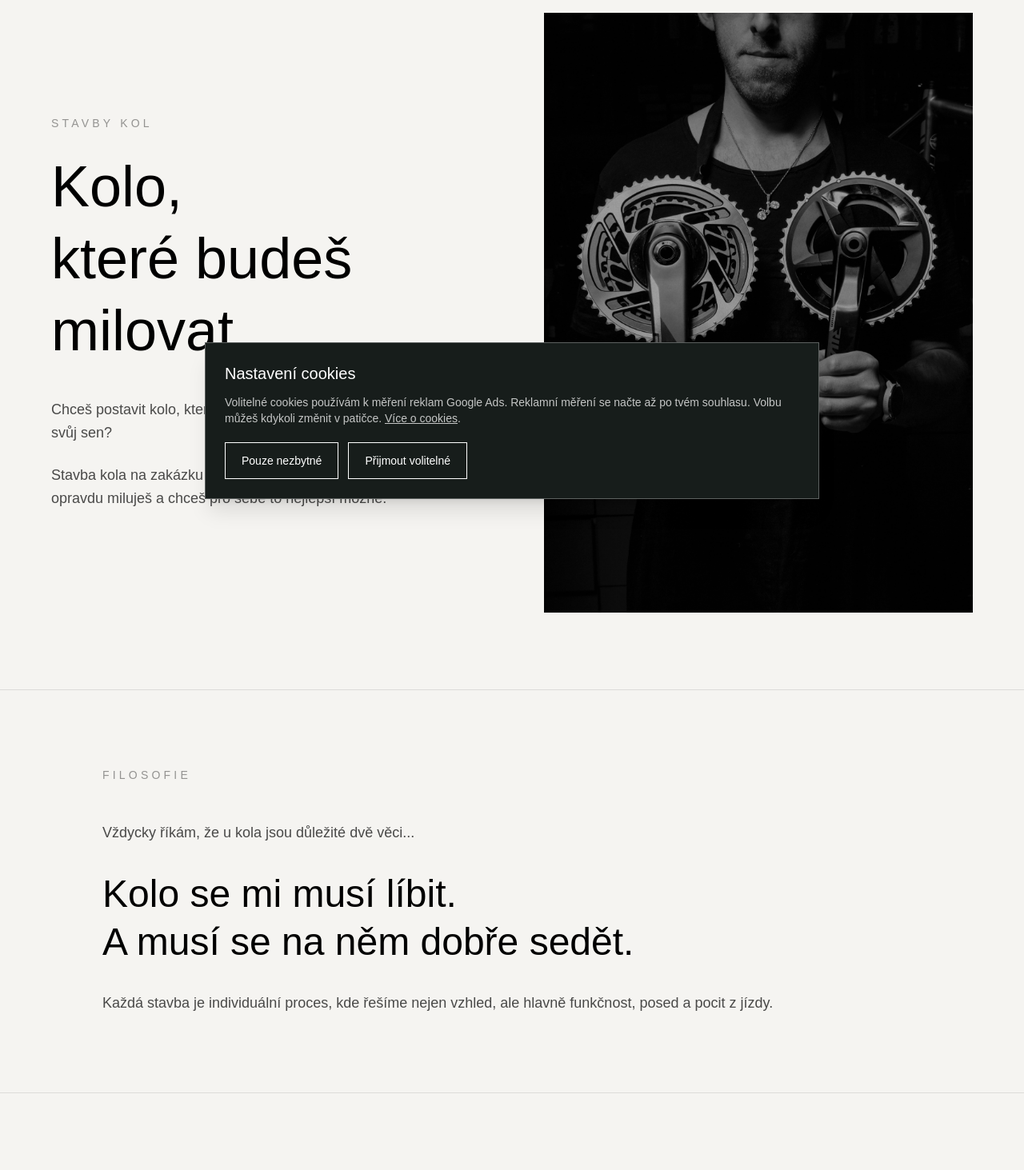
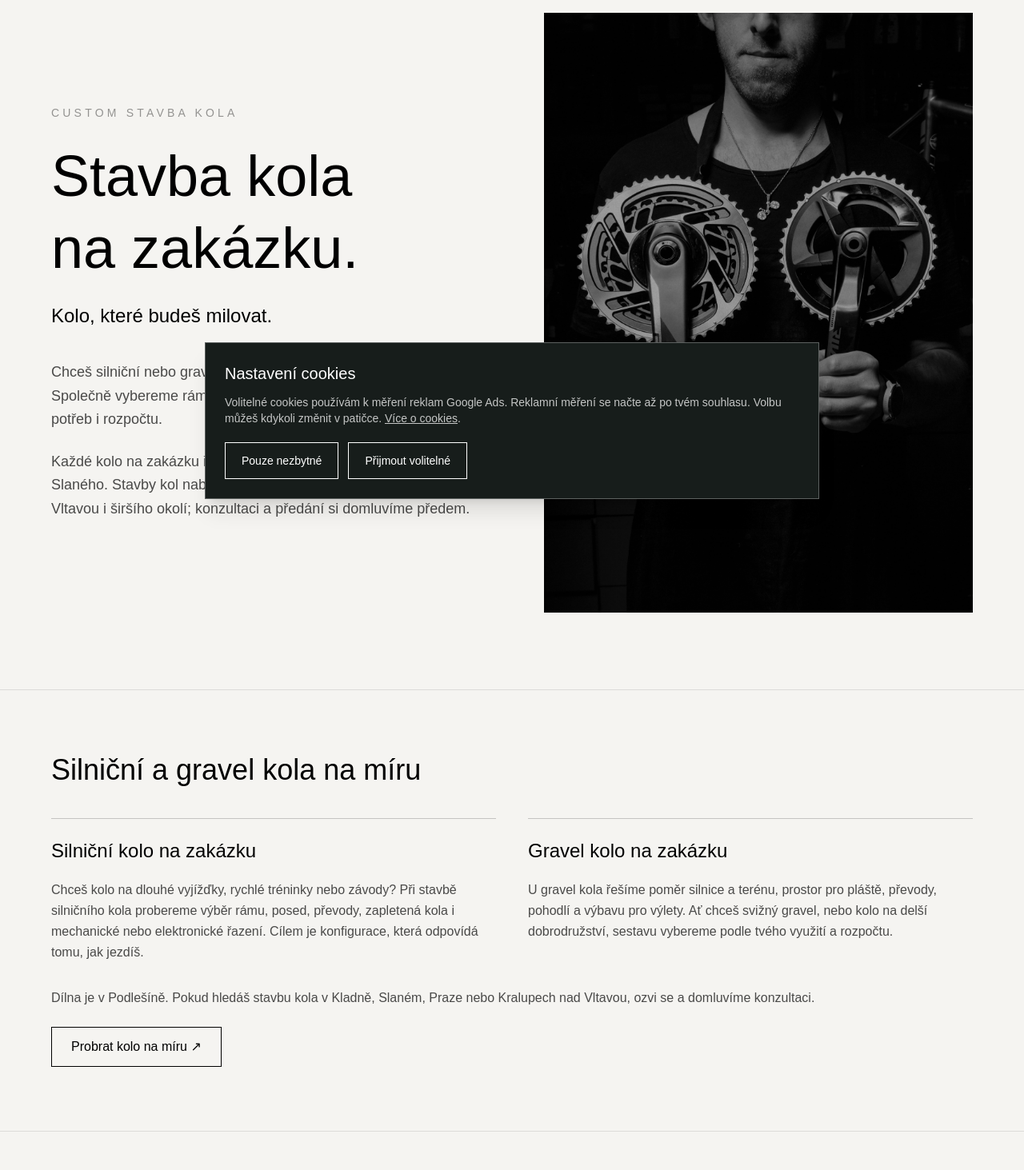
Before and after one commit to marcelboranek-beep/cyclinglab-live, a Next.js app: page /stavby-kol in a window 1280 px wide. Shown: the part 160-1623 px from the top of the page at 80% size. Built offline with nearby package versions, Linux system fonts and the light colour scheme.

Commit message:
Target custom road and gravel builds and confirmed service areas

```diff
--- a/app/servis-kol/page.tsx
+++ b/app/servis-kol/page.tsx
@@ -1,11 +1,14 @@
+import StructuredData from "../components/StructuredData";
+import { businessId, businessSchema } from "@/lib/seo";
+import { site } from "@/lib/site";
 import Image from "next/image";
 import Header from "../components/Header";
 import Footer from "../components/Footer";
 import { pageMetadata } from "@/lib/site";
 export const metadata = pageMetadata(
   "/servis-kol",
-  "Servis kol Podlešín, Slaný a okolí | Custom Cycling Lab",
-  "Individuální servis silničních, gravelových i horských kol v Podlešíně u Slaného. Pro jezdce z Kladna a okolí, se svozem kola po domluvě.",
+  "Servis kol Kladno, Slaný a okolí | Custom Cycling Lab",
+  "Servis kol pro Kladno, Slaný, Prahu a Kralupy nad Vltavou. Dílna v Podlešíně, individuální péče o silniční i gravel kola a svoz po domluvě.",
 );
 
 export default function ServisKol() {
@@ -25,7 +28,7 @@ export default function ServisKol() {
               </p>
 
               <h1 className="mt-6 text-5xl md:text-7xl font-light leading-tight">
-                Precizní servis
+                Precizní servis kol
                 <br />
                 bez kompromisů.
               </h1>
@@ -57,7 +60,7 @@ export default function ServisKol() {
         <section className="px-8 py-12 md:px-16 border-b border-black/10">
           <div className="max-w-5xl mx-auto">
             <h2 className="text-3xl font-light">
-              Servis kol pro Podlešín, Slaný, Kladno a okolí
+              Servis kol pro Kladno, Slaný, Prahu a Kralupy nad Vltavou
             </h2>
             <p className="mt-5 text-black/70">
               Dílna je v Podlešíně 161/1. O kolo se postarám individuálně, od
@@ -68,6 +71,27 @@ export default function ServisKol() {
               </a>
               .
             </p>
+            <div className="mt-8 grid grid-cols-1 md:grid-cols-2 gap-8">
+              <div>
+                <h3 className="text-xl font-light">Kladno a Slaný</h3>
+                <p className="mt-4 text-black/70">
+                  Pravidelný servis, seřízení řazení a brzd i kompletní péče o
+                  silniční, gravelová a horská kola. Kolo předáš po domluvě v
+                  dílně v Podlešíně, případně využiješ svoz.
+                </p>
+              </div>
+              <div>
+                <h3 className="text-xl font-light">
+                  Praha a Kralupy nad Vltavou
+                </h3>
+                <p className="mt-4 text-black/70">
+                  Pokud hledáš servis kol v Praze nebo Kralupech nad Vltavou a
+                  hodí se ti individuální předání, domluvíme vyzvednutí a
+                  vrácení kola. Servis probíhá v dílně v Podlešíně; cenu svozu
+                  si potvrdíme předem.
+                </p>
+              </div>
+            </div>
             <div className="mt-6 flex flex-wrap gap-6">
               <a href="/pece-o-retez" className="underline">
                 Čištění a horké voskování řetězu
@@ -274,6 +298,17 @@ export default function ServisKol() {
         </section>
       </main>
       <Footer />
+      <StructuredData
+        data={{
+          "@context": "https://schema.org",
+          "@type": "Service",
+          "@id": site.origin + "/servis-kol#service",
+          url: site.origin + "/servis-kol",
+          name: "Individuální servis silničních, gravelových a horských kol",
+          provider: { "@id": businessId },
+          areaServed: businessSchema.areaServed,
+        }}
+      />
     </>
   );
 }
--- a/app/stavby-kol/page.tsx
+++ b/app/stavby-kol/page.tsx
@@ -1,11 +1,14 @@
+import StructuredData from "../components/StructuredData";
+import { businessId, businessSchema } from "@/lib/seo";
+import { site } from "@/lib/site";
 import Image from "next/image";
 import Header from "../components/Header";
 import Footer from "../components/Footer";
 import { pageMetadata } from "@/lib/site";
 export const metadata = pageMetadata(
   "/stavby-kol",
-  "Stavby kol na míru v Podlešíně | Custom Cycling Lab",
-  "Zakázkové stavby silničních, gravelových a horských kol v Podlešíně u Slaného. Osobní výběr rámu a komponentů podle rozpočtu a stylu jízdy.",
+  "Stavba kola na zakázku Kladno a okolí | Custom Cycling Lab",
+  "Stavba silničního nebo gravel kola na zakázku. Výběr rámu a komponentů na míru v Podlešíně u Slaného, pro jezdce z Kladna, Prahy a okolí.",
 );
 
 export default function StavbyKol() {
@@ -21,25 +24,29 @@ export default function StavbyKol() {
           <div className="max-w-7xl mx-auto grid grid-cols-1 lg:grid-cols-2 gap-20 items-center">
             <div>
               <p className="uppercase tracking-[0.3em] text-sm text-black/40">
-                Stavby kol
+                Custom stavba kola
               </p>
 
               <h1 className="mt-6 text-5xl md:text-7xl font-light leading-tight">
-                Kolo,
+                Stavba kola
                 <br />
-                které budeš
-                <br />
-                milovat.
+                na zakázku.
               </h1>
+              <p className="mt-6 text-2xl font-light">
+                Kolo, které budeš milovat.
+              </p>
 
               <p className="mt-10 text-lg leading-relaxed text-black/70 max-w-xl">
-                Chceš postavit kolo, které budou kamarádi obletovat a ty si
-                splníš svůj sen?
+                Chceš silniční nebo gravel kolo na míru svému stylu jízdy?
+                Společně vybereme rám, komponenty a konfiguraci podle tvých
+                potřeb i rozpočtu.
               </p>
 
               <p className="mt-6 text-lg leading-relaxed text-black/70 max-w-xl">
-                Stavba kola na zakázku je dnes symbolem toho, že cyklistiku
-                opravdu miluješ a chceš pro sebe to nejlepší možné.
+                Každé kolo na zakázku řeším osobně v dílně v Podlešíně u
+                Slaného. Stavby kol nabízím jezdcům z Kladna, Prahy, Kralup nad
+                Vltavou i širšího okolí; konzultaci a předání si domluvíme
+                předem.
               </p>
             </div>
 
@@ -56,6 +63,46 @@ export default function StavbyKol() {
           </div>
         </section>
 
+        <section className="px-8 py-20 md:px-16 border-b border-black/10">
+          <div className="max-w-6xl mx-auto">
+            <h2 className="text-4xl font-light">
+              Silniční a gravel kola na míru
+            </h2>
+            <div className="mt-10 grid grid-cols-1 md:grid-cols-2 gap-10">
+              <article className="border-t border-black/20 pt-6">
+                <h3 className="text-2xl font-light">
+                  Silniční kolo na zakázku
+                </h3>
+                <p className="mt-5 text-black/70 leading-relaxed">
+                  Chceš kolo na dlouhé vyjížďky, rychlé tréninky nebo závody?
+                  Při stavbě silničního kola probereme výběr rámu, posed,
+                  převody, zapletená kola i mechanické nebo elektronické řazení.
+                  Cílem je konfigurace, která odpovídá tomu, jak jezdíš.
+                </p>
+              </article>
+              <article className="border-t border-black/20 pt-6">
+                <h3 className="text-2xl font-light">Gravel kolo na zakázku</h3>
+                <p className="mt-5 text-black/70 leading-relaxed">
+                  U gravel kola řešíme poměr silnice a terénu, prostor pro
+                  pláště, převody, pohodlí a výbavu pro výlety. Ať chceš svižný
+                  gravel, nebo kolo na delší dobrodružství, sestavu vybereme
+                  podle tvého využití a rozpočtu.
+                </p>
+              </article>
+            </div>
+            <p className="mt-8 text-black/70">
+              Dílna je v Podlešíně. Pokud hledáš
+              stavbu kola v Kladně, Slaném, Praze nebo Kralupech nad Vltavou,
+              ozvi se a domluvíme konzultaci.
+            </p>
+            <a
+              href="/kontakt"
+              className="mt-6 inline-block border border-black px-6 py-3"
+            >
+              Probrat kolo na míru ↗
+            </a>
+          </div>
+        </section>
         {/* TEXT */}
         <section className="px-8 py-24 md:px-16 border-b border-black/10">
           <div className="max-w-5xl mx-auto">
@@ -207,6 +254,22 @@ export default function StavbyKol() {
         </section>
       </main>
       <Footer />
+      <StructuredData
+        data={{
+          "@context": "https://schema.org",
+          "@type": "Service",
+          "@id": site.origin + "/stavby-kol#service",
+          url: site.origin + "/stavby-kol",
+          name: "Stavba silničního a gravel kola na zakázku",
+          serviceType: [
+            "Zakázková stavba kola",
+            "Silniční kolo na míru",
+            "Gravel kolo na míru",
+          ],
+          provider: { "@id": businessId },
+          areaServed: businessSchema.areaServed,
+        }}
+      />
     </>
   );
 }
--- a/lib/seo.ts
+++ b/lib/seo.ts
@@ -21,12 +21,32 @@ export const businessSchema = {
     postalCode: "273 25",
     addressCountry: "CZ",
   },
-  areaServed: ["Podlešín", "Slaný", "Kladno"].map((name) => ({
+  areaServed: [
+    "Podlešín",
+    "Slaný",
+    "Kladno",
+    "Praha",
+    "Kralupy nad Vltavou",
+  ].map((name) => ({
     "@type": "City",
     name,
   })),
   currenciesAccepted: "CZK",
-  openingHoursSpecification: [{ "@type": "OpeningHoursSpecification", dayOfWeek: ["Monday", "Tuesday", "Wednesday", "Thursday", "Friday", "Saturday"], opens: "08:00", closes: "19:00" }],
+  openingHoursSpecification: [
+    {
+      "@type": "OpeningHoursSpecification",
+      dayOfWeek: [
+        "Monday",
+        "Tuesday",
+        "Wednesday",
+        "Thursday",
+        "Friday",
+        "Saturday",
+      ],
+      opens: "08:00",
+      closes: "19:00",
+    },
+  ],
   hasOfferCatalog: {
     "@type": "OfferCatalog",
     name: "Servis a péče o kolo",
```
Also changed, not shown: 1 other file (tests, documents, lock files or other folders).
